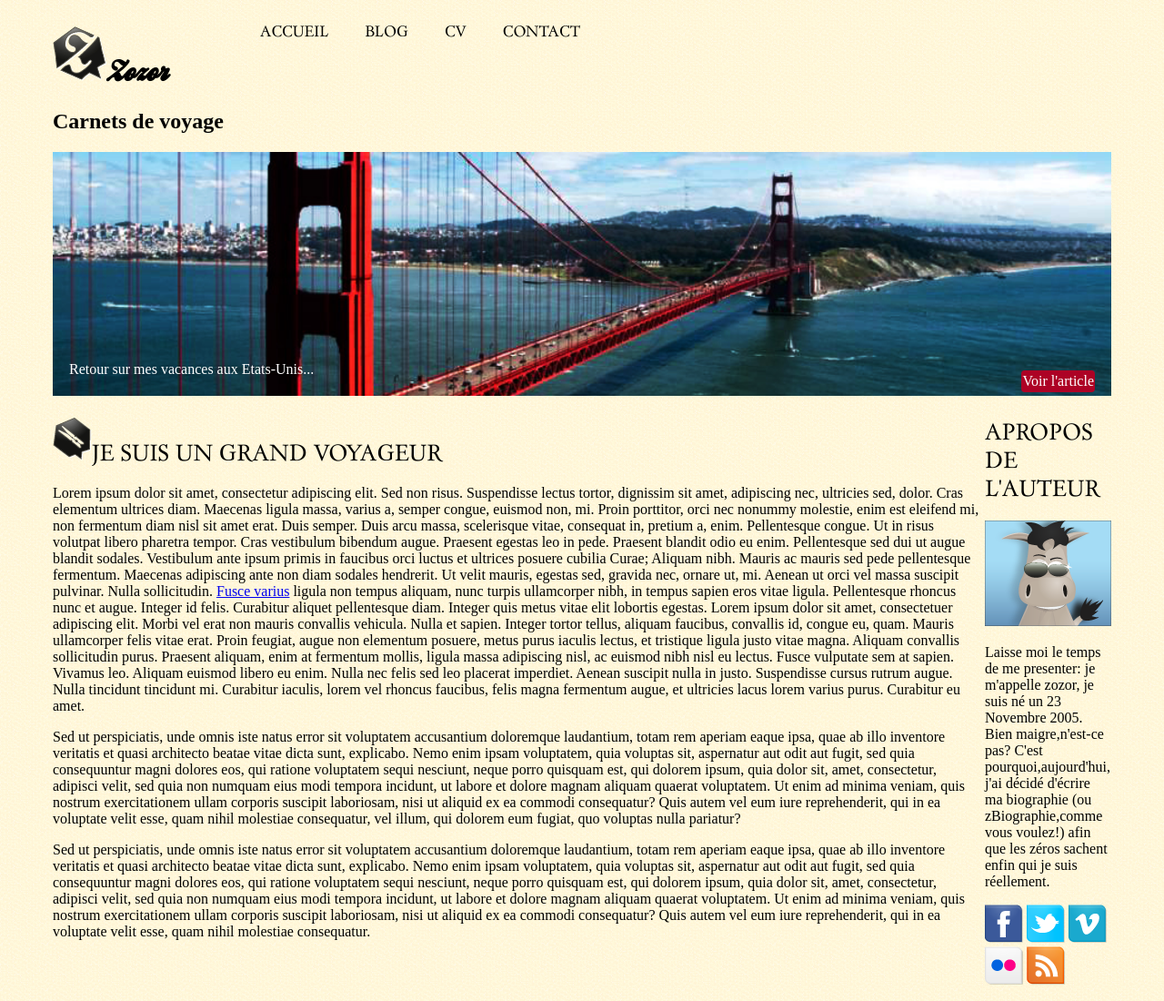
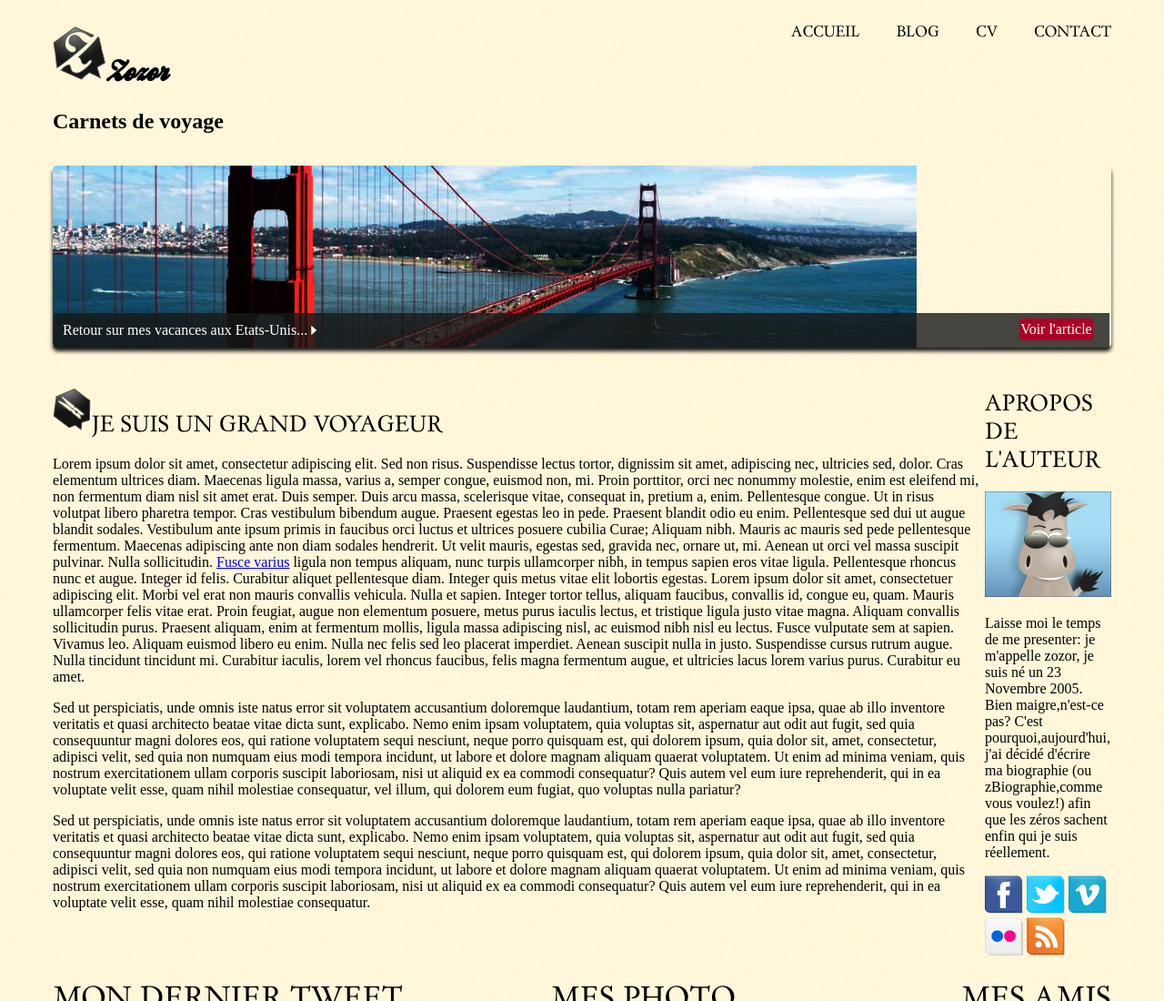
Before and after one commit to Boam1994/open-zizor-site, a plain HTML site: page index.html in a window 1280 px wide. Shown: the top 1100 px of the page at 91% size. Drawn offline with Linux system fonts and the light colour scheme; files whose address does not match are found by name.

Commit message:
update files(html & css)
j'ai essayé d'ajuster la bannière...

```diff
--- a/css/style.css
+++ b/css/style.css
@@ -40,6 +40,7 @@ body{
 .main-header{
     display: flex;
     flex-direction: row;
+    justify-content: space-between;
 
 }
 header h1{
@@ -62,20 +63,37 @@ nav a:hover{
 }
 /* mise en page de la bannière*/
 .banniere{
+    background: url('../images/sanfrancisco.jpg')no-repeat;
+    margin-top: 15px;
+    height: 200px;
+    border-radius: 5px;
     position: relative;
+    box-shadow: 0px 4px 4px #1c1a19;
+    margin-bottom: 25px;
+
+
 
 }
-.san-francisco{
-    width: 100%;
+.banniere-description{
+    position: absolute;
+    bottom: 0px;
+    left: 1px;
+    width: 98%;
+    background-color: rgba(24,24,24,0.8);
+    color: white;
+    padding: 10px ;
+
 }
-.retour{
+
+/*.retour{
     position: absolute;
     bottom: 8px;
     left: 18px;
     color: white;
+    font-size: 0.8em;
 
-}
-.lien-article{
+}*/
+.bnt-rouge{
     position: absolute;
     bottom: 8px;
     right: 18px;
--- a/index.html
+++ b/index.html
@@ -22,9 +22,10 @@
             </nav>
         </header>
         <div class="banniere">
-            <img  class="san-francisco"src="images/sanfrancisco.jpg" alt="image-bannière">
-            <p class="retour">Retour sur mes vacances aux Etats-Unis...</p>
-            <a class="lien-article" href="#">Voir l'article</a>
+            <div class="banniere-description">
+                Retour sur mes vacances aux Etats-Unis...
+                <a class="bnt-rouge" href="#">Voir l'article</a> <img src="images/flecheblanchedroite.png" alt="">
+            </div>
         </div>
         <div id="article">
             <article>
```
Also changed, not shown: 1 other file.
